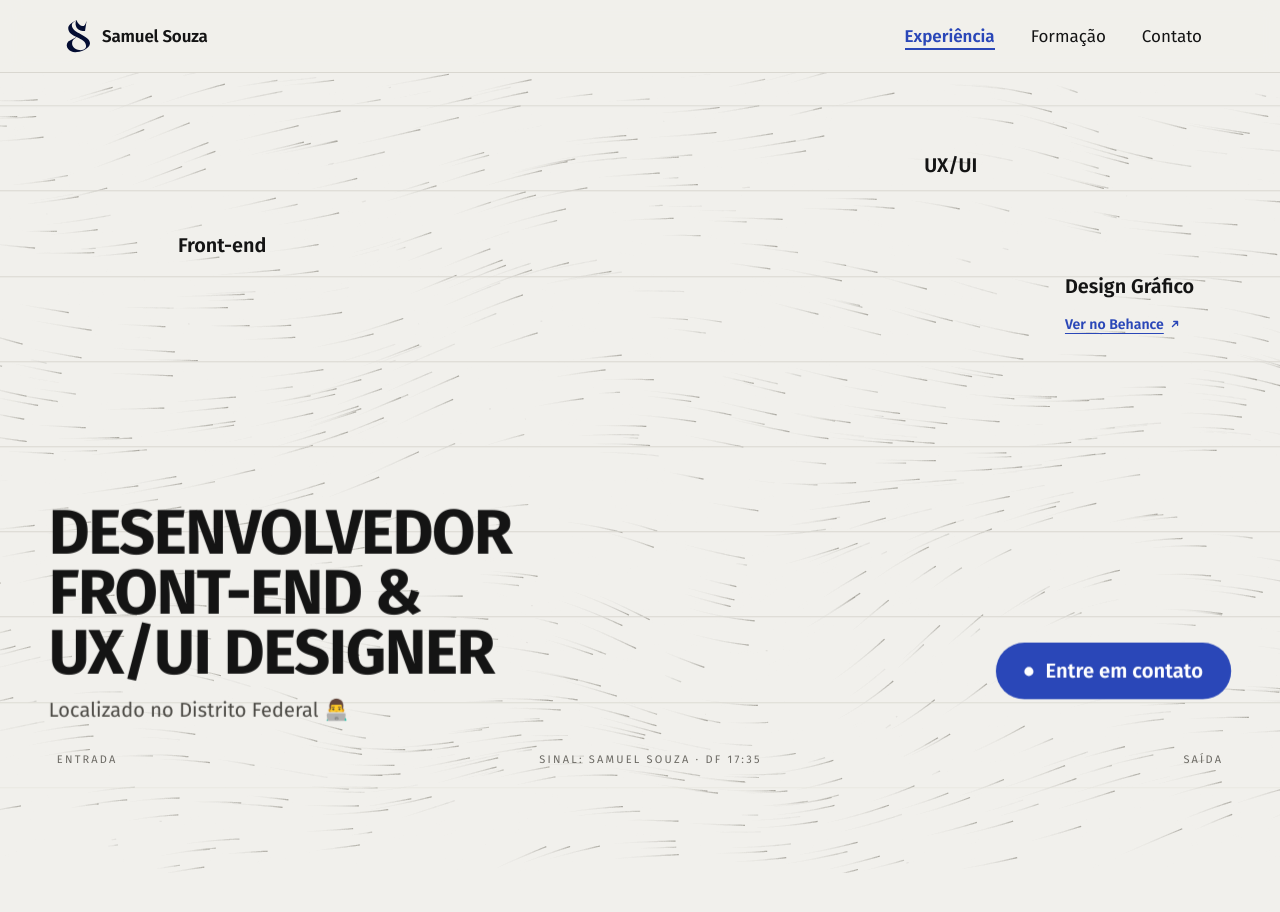
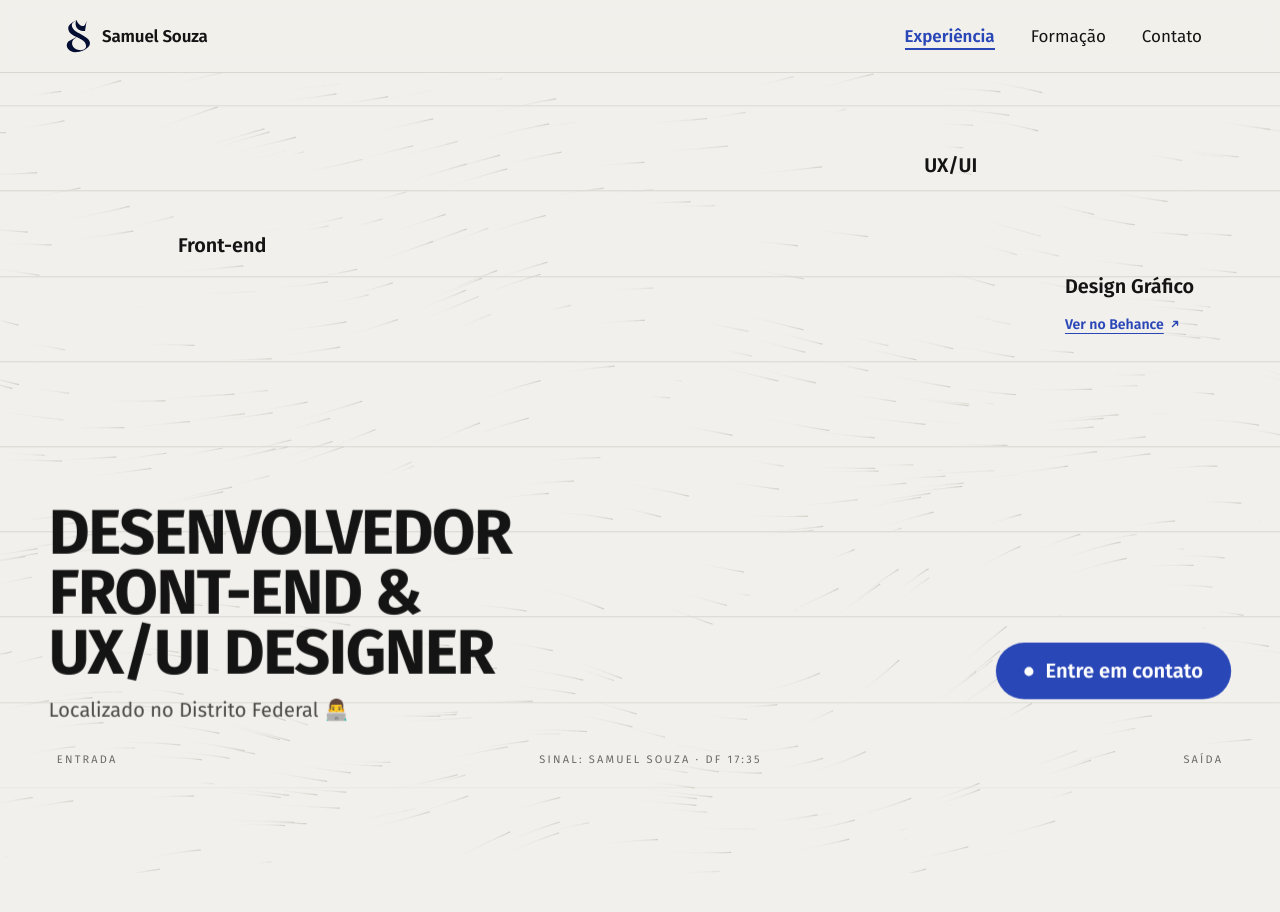
Before and after one commit to samuelysz/portfolio, a React (Vite) app: page / in a window 1280 px wide. Shown: the top 912 px of the page. Built offline with nearby package versions, Linux system fonts and the light colour scheme.

Commit message:
Suaviza o Flow Field do Hero: 55% dos traços e cinza das linhas finas

```diff
--- a/src/components/secoes/Hero.tsx
+++ b/src/components/secoes/Hero.tsx
@@ -6,7 +6,7 @@ export function Hero() {
     <section className="onda" aria-labelledby="titulo-principal">
       {/* Fundo do Hero: Flow Field original do KokonutUI, atrás de todo o conteúdo */}
       <div className="onda_fundo" aria-hidden="true">
-        <FlowField />
+        <FlowField density={0.55} />
       </div>
 
       <div className="onda_palco">
--- a/src/styles/introducao.css
+++ b/src/styles/introducao.css
@@ -23,7 +23,8 @@
   z-index: 0;
   height: 100svh;
   margin-bottom: -100svh;
-  color: var(--anotacao-clara);
+  /* cinza das linhas finas: o vento fica abaixo dos rótulos e das guias */
+  color: var(--filete);
   pointer-events: none;
 }
 
```
